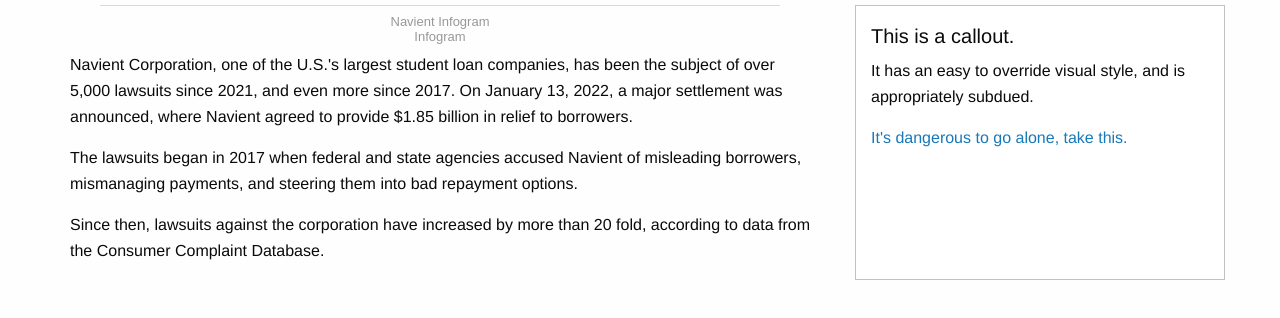
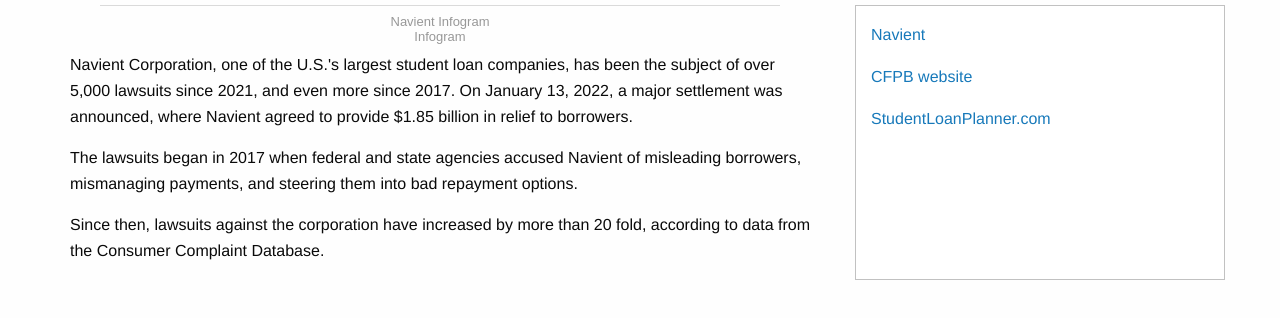
Before and after one commit to arielsheinberg/jour352, a plain HTML site: page DataVis/index.html in a window 1280 px wide. Shown: the part 162-480 px from the top of the page. Drawn offline with Linux system fonts and the light colour scheme; a script that the page names is missing.

Commit message:
Add files via upload

```diff
--- a/DataVis/index.html
+++ b/DataVis/index.html
@@ -44,9 +44,9 @@
 
 
 <div class="large-4 medium-4 small-12 cell callout">
-      <h5>This is a callout.</h5>
-      <p>It has an easy to override visual style, and is appropriately subdued.</p>
-      <a href="#">It's dangerous to go alone, take this.</a>
+      <p><a href="https://navient.com/" target="blank">Navient</a></p>
+      <p><a href="https://www.consumerfinance.gov/" target="blank">CFPB website</p></a>
+      <p><a href="https://www.studentloanplanner.com/hire-student-loan-help/?utm_campaign=9935449800&utm_source=google&utm_medium=cpc&utm_content=433612170424&utm_term=student%20loan%20planner&adgroupid=97840410662&gad_source=1&gclid=Cj0KCQiA0fu5BhDQARIsAMXUBOIF6EWMMUFTGpYnH0qK263ng-tJRsEisYD9c4tunhtmrhJbndDFfeYaAkQGEALw_wcB" target="blank">StudentLoanPlanner.com</a></p>
     </div>
   </div>
 </div>
```
